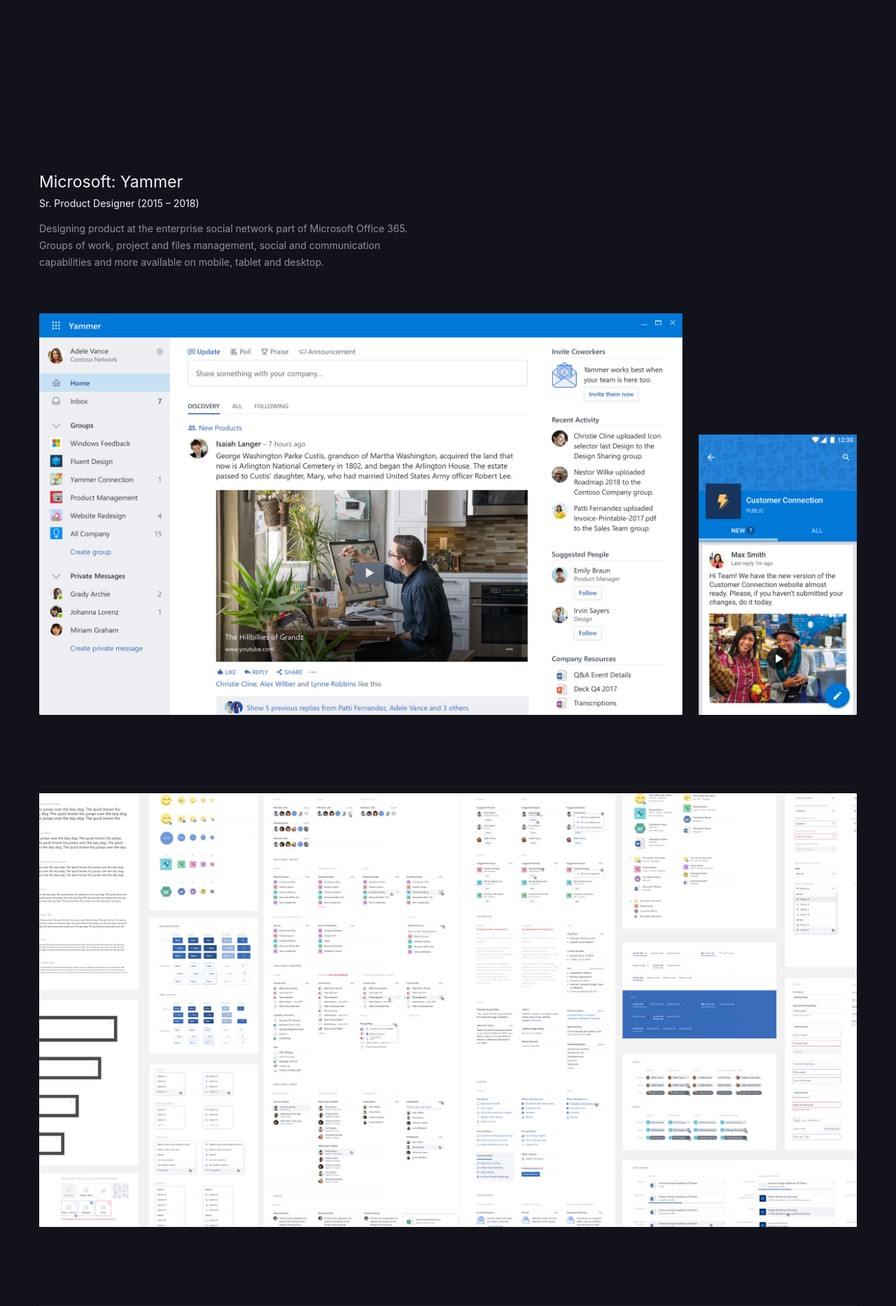
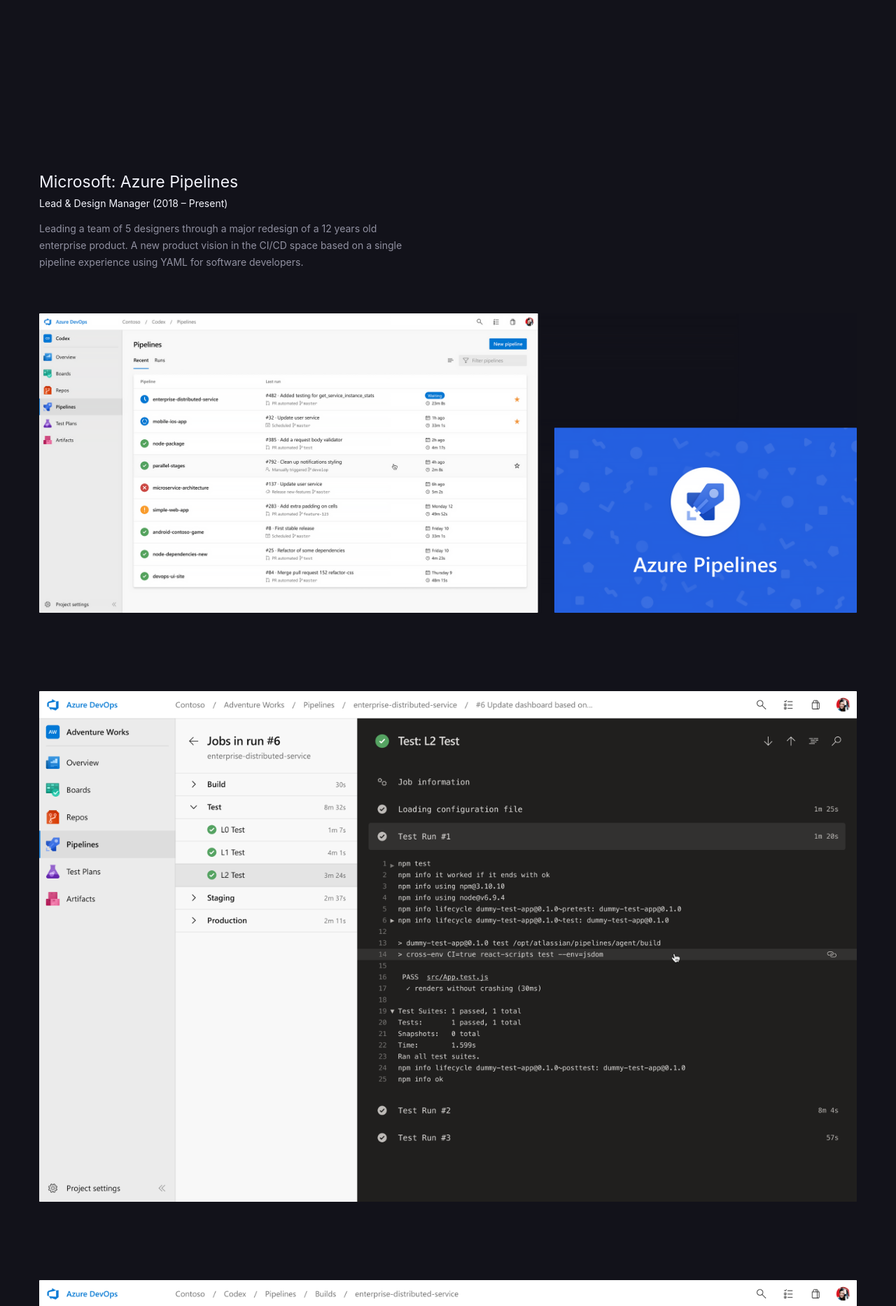
Before and after one commit to adrianmg/adrianmg.github.io, a Jekyll site: the page built from index.md, in a window 1280 px wide. Shown: the part 852-2719 px from the top of the page at 70% size. Built offline with Jekyll 4.4.1, drawn with Linux system fonts in a browser that asks for light colours.

Commit message:
Added new project to the portfolio

```diff
--- a/_includes/home-work.html
+++ b/_includes/home-work.html
@@ -1,7 +1,22 @@
 <div class="home-work-grid">
+	<!-- Project Azure Pipelines -->
+	<div class="home-work-grid__project">
+		<a name="home-work" class="home-work-grid__anchor" id="home-work"></a>
+		<div class="home-work-grid__project-description">
+			<h2>Microsoft: Azure Pipelines</h2>
+			<h3>Lead & Design Manager (2018 – Present)</h3>
+			<p>
+					Leading a team of 5 designers through a major redesign of a 12 years old enterprise product.
+					A new product vision in the CI/CD space based on a single pipeline experience using YAML for software developers.
+			</p>
+		</div>
+		<div class="home-work-grid__project-screenshot"><img src="{{"/assets/work/pipelines/pipelines-01.png " | relative_url }}"></div>
+		<div class="home-work-grid__project-screenshot"><img src="{{"/assets/work/pipelines/pipelines-04.png " | relative_url }}"></div>
+		<div class="home-work-grid__project-screenshot"><img src="{{"/assets/work/pipelines/pipelines-02.png " | relative_url }}"></div>
+		<div class="home-work-grid__project-screenshot"><img src="{{"/assets/work/pipelines/pipelines-03.png " | relative_url }}"></div>
+	</div>
 	<!-- Project Microsoft Yammer -->
 	<div class="home-work-grid__project">
-		<a name="home-work" class="home-work-grid__anchor" id="home-work"></a>
 		<div class="home-work-grid__project-description">
 			<h2>Microsoft: Yammer</h2>
 			<h3>Sr. Product Designer (2015 – 2018)</h3>
--- a/_sass/res/_layout.scss
+++ b/_sass/res/_layout.scss
@@ -192,7 +192,6 @@
 
 .home-work-grid__project-screenshot img {
   display: block;
-  border-radius: .1rem;
 }
 
 .home-work-grid__project-preview--collage {
```
Also changed, not shown: assets/work/pipelines/pipelines-01.png (added), assets/work/pipelines/pipelines-02.png (added), assets/work/pipelines/pipelines-03.png (added), assets/work/pipelines/pipelines-04.png (added).
